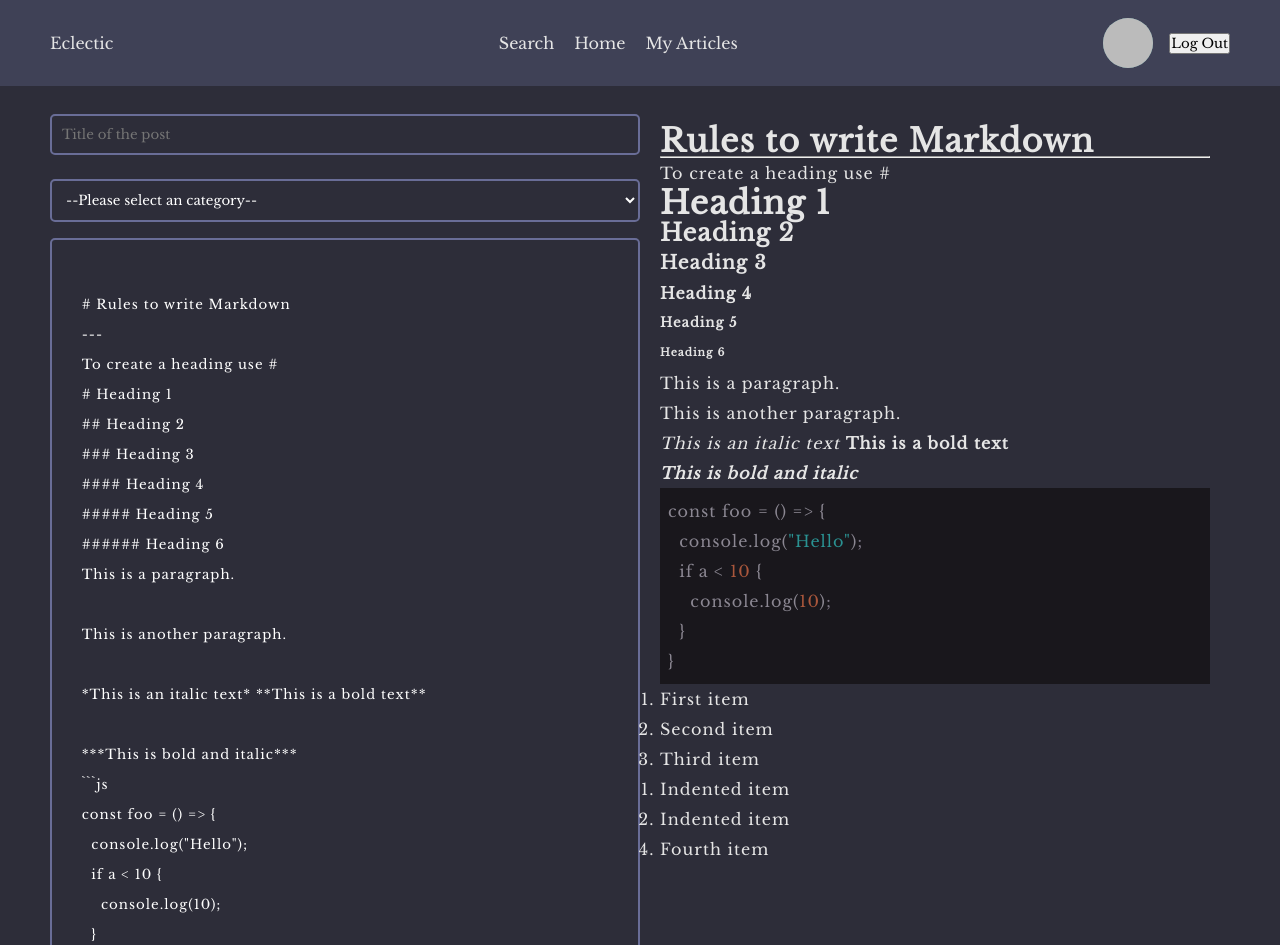
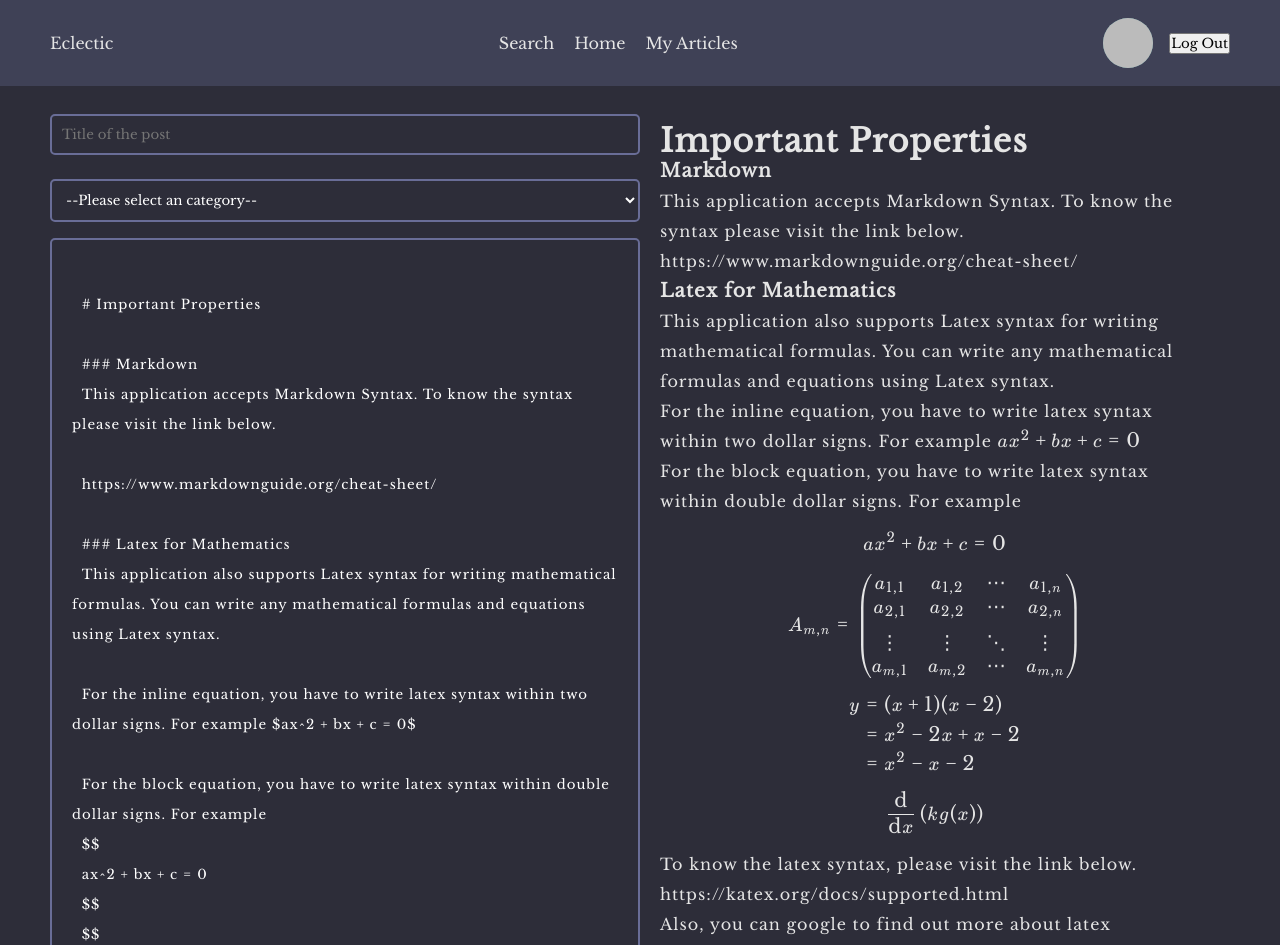
Before and after one commit to Aminul667/eclectic, a React (Vite) app: page /category/new-post in a window 1280 px wide. Shown: the top 945 px of the page. Built offline with nearby package versions, Linux system fonts and the light colour scheme; no server answers; sample sign-in values are in the browser's storage.

Commit message:
added default rules for writing markdown and latex

```diff
--- a/src/components/NewPost/NewPost.jsx
+++ b/src/components/NewPost/NewPost.jsx
@@ -50,37 +50,49 @@ const NewPost = () => {
   };
 
   const defaultText = `
-  # Rules to write Markdown
-  ---
-  To create a heading use #
-  # Heading 1
-  ## Heading 2
-  ### Heading 3
-  #### Heading 4
-  ##### Heading 5
-  ###### Heading 6
-  This is a paragraph.
+  # Important Properties
 
-  This is another paragraph.
+  ### Markdown
+  This application accepts Markdown Syntax. To know the syntax please visit the link below.
 
-  *This is an italic text* **This is a bold text**
+  https://www.markdownguide.org/cheat-sheet/
 
-  ***This is bold and italic***
-  \`\`\`js
-  const foo = () => {
-    console.log("Hello");
-    if a < 10 {
-      console.log(10);
-    }
-  }
-  \`\`\`
+  ### Latex for Mathematics
+  This application also supports Latex syntax for writing mathematical formulas. You can write any mathematical formulas and equations using Latex syntax.
 
-  1. First item
-  2. Second item
-  3. Third item
-      1. Indented item
-      2. Indented item
-  4. Fourth item
+  For the inline equation, you have to write latex syntax within two dollar signs. For example $ax^2 + bx + c = 0$
+
+  For the block equation, you have to write latex syntax within double dollar signs. For example
+  $$
+  ax^2 + bx + c = 0
+  $$
+  $$
+  A_{m,n} =
+  \\begin{pmatrix}
+    a_{1,1} & a_{1,2} & \\cdots & a_{1,n} \\\\
+    a_{2,1} & a_{2,2} & \\cdots & a_{2,n} \\\\
+    \\vdots  & \\vdots  & \\ddots & \\vdots  \\\\
+    a_{m,1} & a_{m,2} & \\cdots & a_{m,n}
+  \\end{pmatrix}
+  $$
+
+  $$
+  \\begin{align*}
+  y &= (x + 1)(x - 2)\\\\
+  &= x^2 -2x + x - 2\\\\
+  &= x^2 - x - 2
+  \\end{align*}
+  $$
+
+  $$
+  \\frac{\\mathrm d}{\\mathrm d x} \\left( k g(x) \\right)
+  $$
+
+  To know the latex syntax, please visit the link below.
+
+  https://katex.org/docs/supported.html
+
+  Also, you can google to find out more about latex equations.
   `;
 
   return (
--- a/src/pages/ReadPost/ReadPost.css
+++ b/src/pages/ReadPost/ReadPost.css
@@ -21,6 +21,12 @@
   text-align: justify;
 }
 
+.markdown-container > ol,
+.markdown-container > ul{
+  /* margin-left: 20px; */
+  list-style-position: inside;
+}
+
 .markdown-container > h1,
 .markdown-container > h2,
 .markdown-container > h3,
--- a/src/pages/ReadPost/ReadPost.jsx
+++ b/src/pages/ReadPost/ReadPost.jsx
@@ -7,6 +7,7 @@ import remarkMath from "remark-math";
 import rehypeKatex from "rehype-katex";
 import HighlightSyntax from "../../components/HighlightSyntax/HighlightSyntax";
 import rehypeRaw from "rehype-raw";
+import "katex/dist/katex.min.css";
 
 const ReadPost = () => {
   const { id } = useParams();
```
